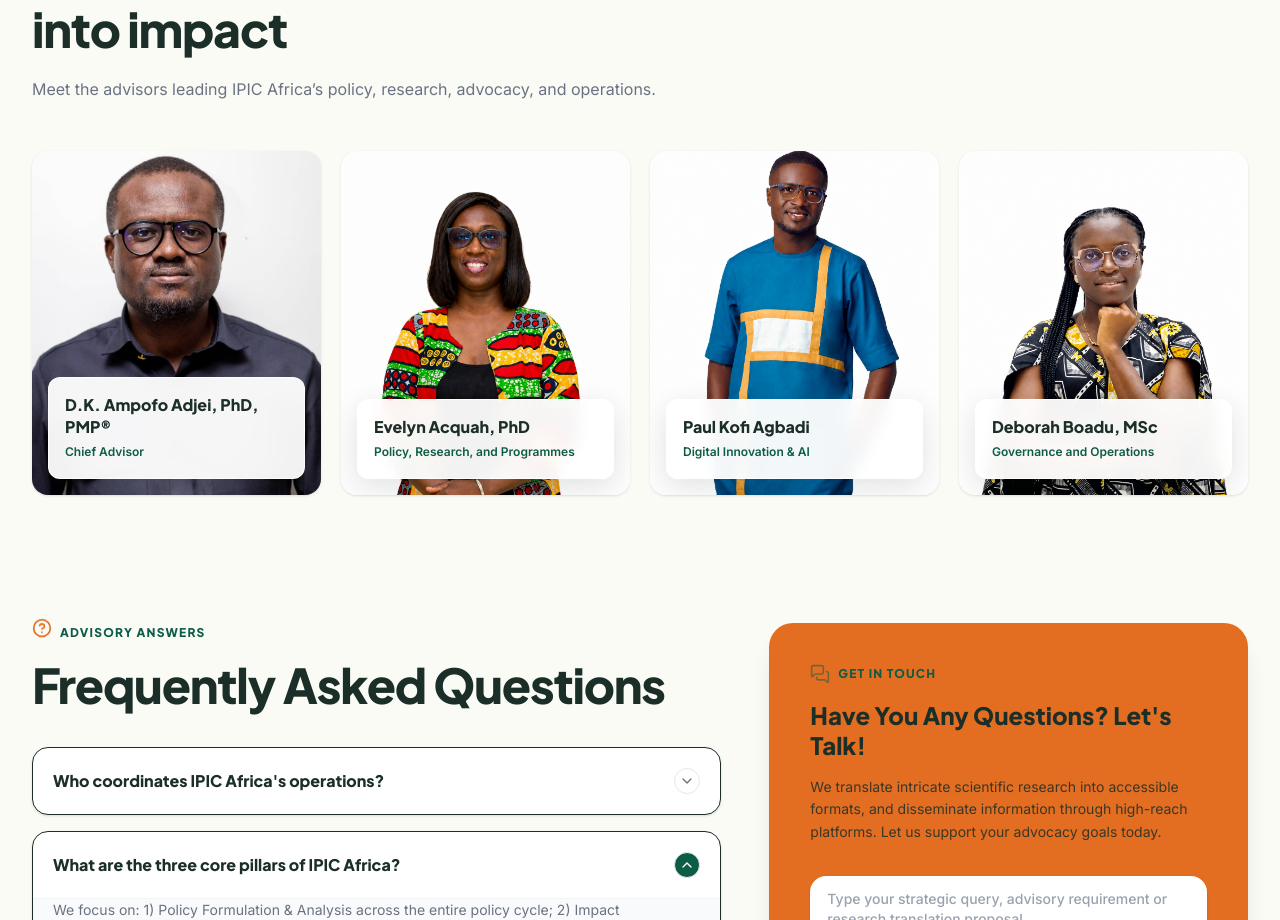
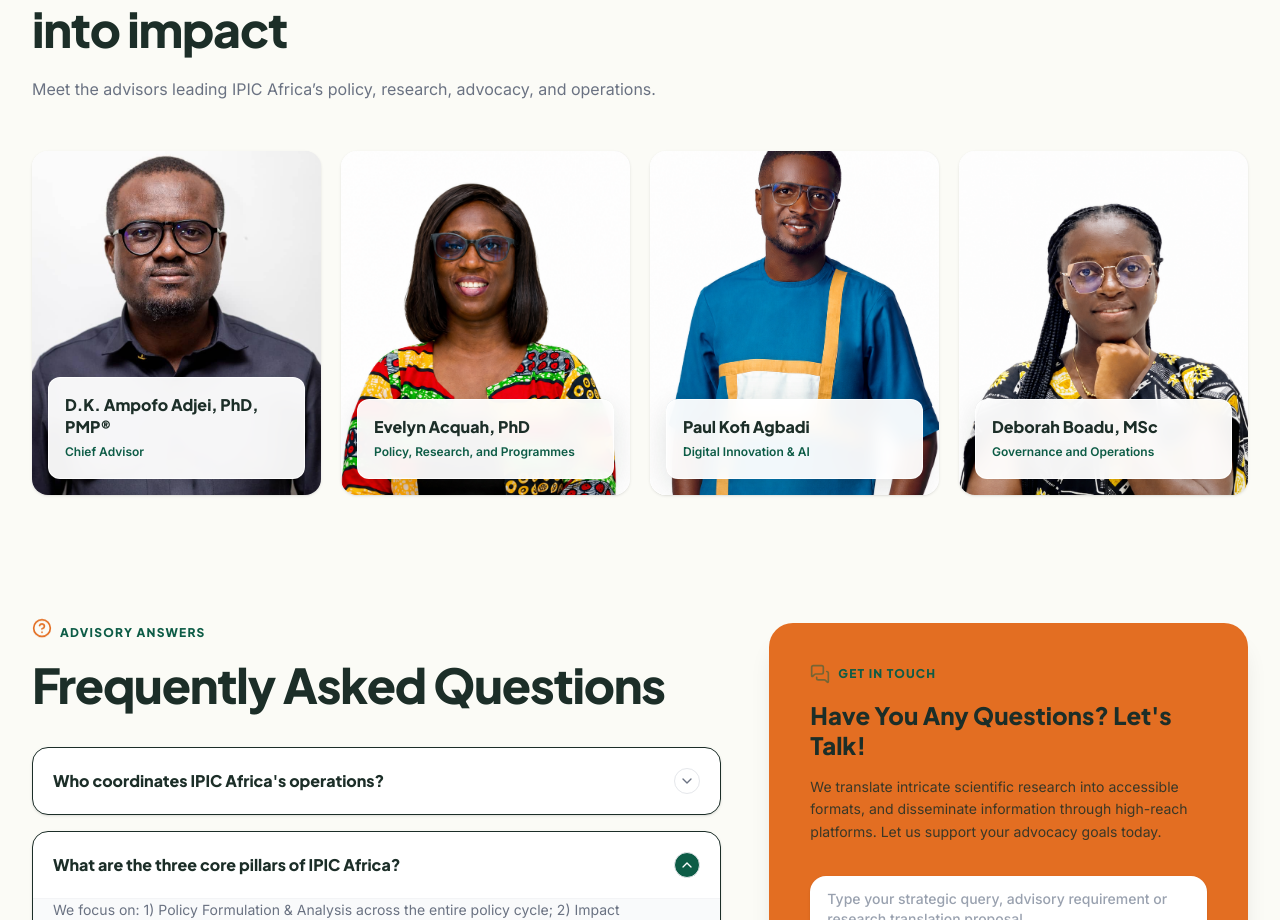
Before and after one commit to manuellnanor/ipicafricaweb, a React (Vite) app: page / in a window 1280 px wide. Shown: the part 3816-4736 px from the top of the page. Built offline with nearby package versions, Linux system fonts and the light colour scheme.

Commit message:
Align team portrait framing

```diff
--- a/src/components/Volunteers.tsx
+++ b/src/components/Volunteers.tsx
@@ -11,10 +11,29 @@
     role: "Chief Advisor",
     image: dkAmpofoAdjeiImage,
     imagePosition: "50% 30%",
+    imageTransform: "scale(1)",
   },
-  { name: "Evelyn Acquah, PhD", role: "Policy, Research, and Programmes", image: evelynAcquahImage },
-  { name: "Paul Kofi Agbadi", role: "Digital Innovation & AI", image: paulKofiAgbadiImage },
-  { name: "Deborah Boadu, MSc", role: "Governance and Operations", image: deborahBoaduImage },
+  {
+    name: "Evelyn Acquah, PhD",
+    role: "Policy, Research, and Programmes",
+    image: evelynAcquahImage,
+    imagePosition: "50% 12%",
+    imageTransform: "translateY(10%) scale(1.38)",
+  },
+  {
+    name: "Paul Kofi Agbadi",
+    role: "Digital Innovation & AI",
+    image: paulKofiAgbadiImage,
+    imagePosition: "50% 10%",
+    imageTransform: "translateY(14%) scale(1.4)",
+  },
+  {
+    name: "Deborah Boadu, MSc",
+    role: "Governance and Operations",
+    image: deborahBoaduImage,
+    imagePosition: "50% 10%",
+    imageTransform: "translateY(11%) scale(1.4)",
+  },
 ];
 
 export default function Volunteers() {
@@ -41,14 +60,14 @@
             whileInView={{ opacity: 1, y: 0 }}
             viewport={{ once: true, amount: 0.2 }}
             transition={{ duration: 0.4, delay: index * 0.06 }}
-            className="group relative min-h-[390px] overflow-hidden rounded-2xl bg-brand-light-green shadow-sm sm:min-h-[430px] lg:min-h-[344px]"
+            className="group relative min-h-[390px] overflow-hidden rounded-2xl bg-[linear-gradient(90deg,#fbfbfb_0%,#f3f3f3_55%,#ededed_100%)] shadow-sm sm:min-h-[430px] lg:min-h-[344px]"
           >
-            <div className="absolute inset-0 flex items-center justify-center overflow-hidden bg-brand-light-green">
+            <div className="absolute inset-0 flex items-center justify-center overflow-hidden bg-[linear-gradient(90deg,#fbfbfb_0%,#f3f3f3_55%,#ededed_100%)]">
               <img
                 src={member.image}
                 alt={`Portrait of ${member.name}`}
-                className="h-full w-full object-cover transition-transform duration-500 group-hover:scale-[1.025]"
-                style={{ objectPosition: member.imagePosition ?? "50% 18%" }}
+                className="h-full w-full object-cover"
+                style={{ objectPosition: member.imagePosition, transform: member.imageTransform }}
               />
             </div>
             <div className="absolute inset-x-3 bottom-3 rounded-xl border border-white/75 bg-white/95 px-4 py-4 shadow-[0_8px_28px_rgba(15,29,25,0.12)] backdrop-blur-sm sm:inset-x-4 sm:bottom-4">
```
